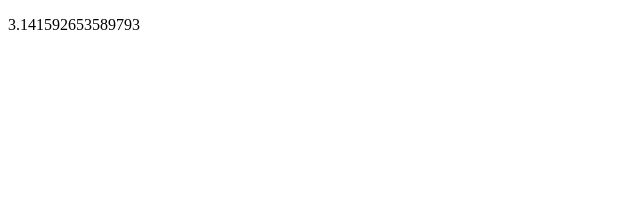
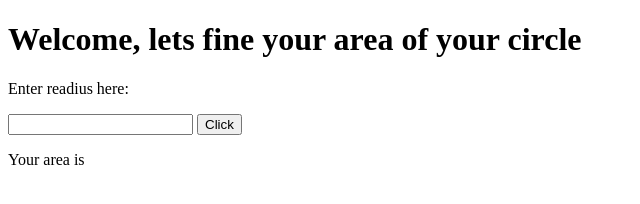
Before and after one commit to Lunadrite/JS_Recap, a plain HTML site: page MathObject/index.html in a window 1280 px wide. Shown: the whole page, without its empty margins (0-640 px from the left). Drawn offline with Linux system fonts and the light colour scheme.

Commit message:
area of circle calc with .math

```diff
--- a/MathObject/index.html
+++ b/MathObject/index.html
@@ -4,9 +4,16 @@
     <meta charset="UTF-8">
     <meta name="viewport" content="width=device-width, initial-scale=1.0">
     <title>Document</title>
-    <p id="pi"></p>
+    <h1>Welcome, lets fine your area of your circle</h1>
 </head>
 <body>
+    <p>Enter readius here:</p>
+    <input id="rad"></input>
+    <button onclick="area()"> Click</button>
+    <p>Your area is</p><span id="area"></span>
+
+
+
 <script src="./index.js"></script>
 </body>
 </html>
--- a/MathObject/index.js
+++ b/MathObject/index.js
@@ -1,4 +1,9 @@
 
 const PI = Math.PI
-console.log(Math.PI);
-document.getElementById("pi").textContent = (`${PI}`);
+let radius;
+
+function area()
+{
+    radius = Number(document.getElementById("rad").value);
+    document.getElementById("area").textContent = (`${PI*Math.pow(Number(radius), 2)}`);
+}
```
